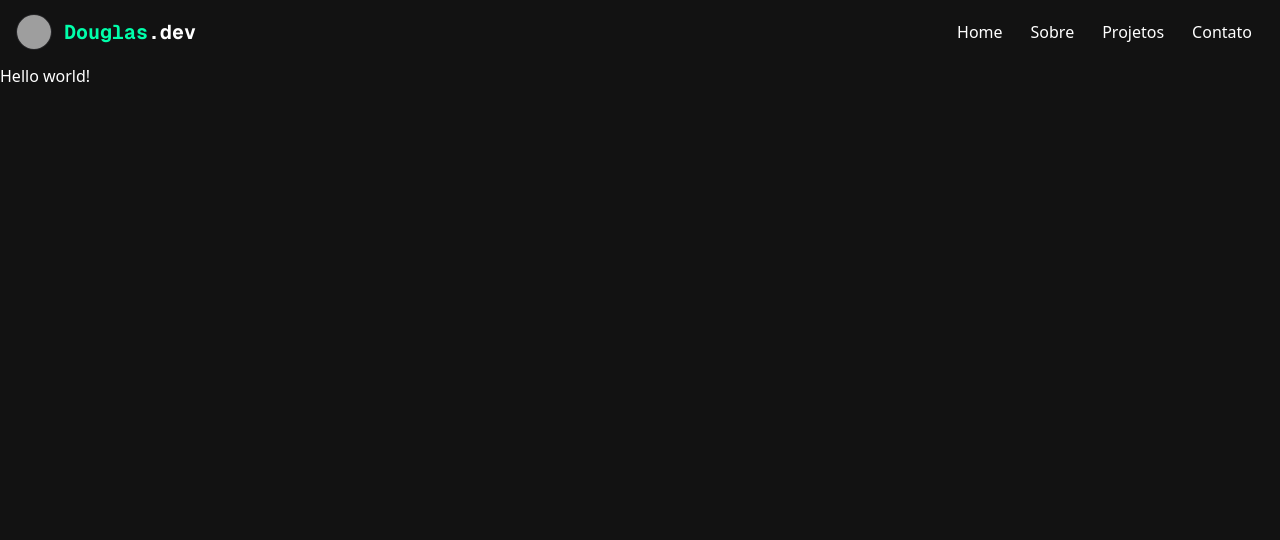
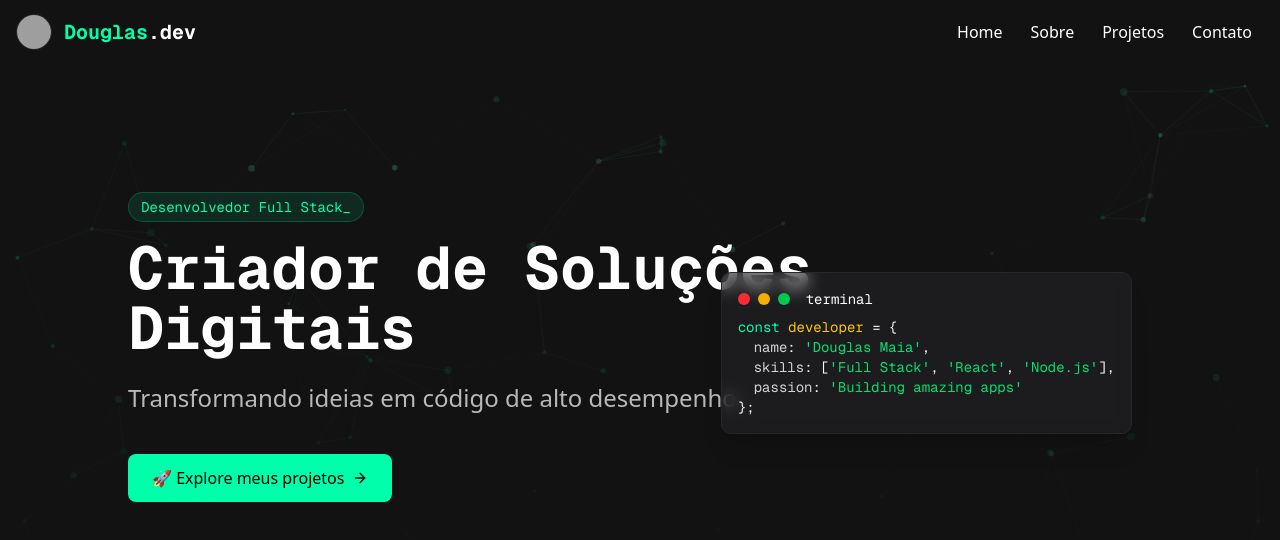
Before and after one commit to DouglasMai4/perfil, a Next.js app: page / in a window 1280 px wide. Shown: the top 540 px of the page. Built offline with nearby package versions, Linux system fonts and the light colour scheme; grey boxes are pictures that could not be loaded.

Commit message:
feat: Create Hero component and terminal text animation

```diff
--- a/app/page.tsx
+++ b/app/page.tsx
@@ -1,7 +1,79 @@
+import Link from "next/link";
+
+import ParticleAnimation from "@/components/particle-animation";
+
+import { ArrowRight } from "lucide-react";
+import TerminalText from "@/components/terminal-text";
+
 export default function Home() {
   return (
     <main className="min-h-dvh">
-      <div>Hello world!</div>
+      {/* Hero Section */}
+      <section
+        id="home"
+        className="relative py-20 md:py-32 px-4 overflow-hidden"
+      >
+        <div className="absolute inset-0 z-0">
+          <ParticleAnimation />
+          <div className="absolute inset-0 bg-gradient-to-b from-transparent to-background" />
+        </div>
+
+        <div className="container mx-auto max-w-5xl relative z-10">
+          <div className="space-y-6 max-w-3xl">
+            <div className="inline-block px-3 py-1 rounded-full border border-primary/20 bg-primary/10 text-primary text-sm font-mono mb-4">
+              <TerminalText text="Desenvolvedor Full Stack" typingSpeed={40} />
+            </div>
+            <h1 className="text-4xl md:text-6xl font-bold font-mono text-foreground">
+              Criador de Soluções Digitais
+            </h1>
+            <p className="text-xl md:text-2xl text-foreground/70">
+              Transformando ideias em código de alto desempenho.
+            </p>
+            <div className="pt-4">
+              <Link
+                href="#projects"
+                className="group inline-flex items-center gap-2 bg-primary hover:bg-primary/90 text-primary-foreground px-6 py-3 rounded-md font-medium transition-all duration-300"
+              >
+                🚀 Explore meus projetos
+                <ArrowRight className="h-4 w-4 group-hover:translate-x-1 transition-transform" />
+              </Link>
+            </div>
+          </div>
+
+          {/* Code snippet decoration */}
+          <div className="absolute top-20 right-5 hidden lg:block">
+            <div className="bg-secondary/50 backdrop-blur-sm border border-accent rounded-lg p-4 font-mono text-sm text-foreground shadow-xl">
+              <div className="flex items-center gap-2 mb-2">
+                <div className="w-3 h-3 rounded-full bg-red-500"></div>
+                <div className="w-3 h-3 rounded-full bg-yellow-500"></div>
+                <div className="w-3 h-3 rounded-full bg-green-500"></div>
+                <span className="ml-2 text-foreground/50terminal-text.tsx">terminal</span>
+              </div>
+              <div>
+                <span className="text-primary">const</span>{" "}
+                <span className="text-yellow-400">developer</span> = {"{"}
+              </div>
+              <div className="ml-4">
+                <span className="text-zinc-300">name</span>:{" "}
+                <span className="text-green-400">'Douglas Maia'</span>,
+              </div>
+              <div className="ml-4">
+                <span className="text-zinc-300">skills</span>: [
+                <span className="text-green-400">'Full Stack'</span>,{" "}
+                <span className="text-green-400">'React'</span>,{" "}
+                <span className="text-green-400">'Node.js'</span>],
+              </div>
+              <div className="ml-4">
+                <span className="text-zinc-300">passion</span>:{" "}
+                <span className="text-green-400">'Building amazing apps'</span>
+              </div>
+              <div>{"}"};</div>
+            </div>
+          </div>
+        </div>
+
+        <div className="absolute bottom-0 left-0 right-0 h-24 bg-gradient-to-t from-background to-transparent"></div>
+      </section>
     </main>
   );
 }
--- /dev/null
+++ b/components/terminal-text.tsx
@@ -0,0 +1,52 @@
+"use client";
+
+import { useState, useEffect } from "react";
+
+interface TerminalTextProps {
+  text: string;
+  typingSpeed?: number;
+  className?: string;
+}
+
+export default function TerminalText({
+  text,
+  typingSpeed = 50,
+  className = "",
+}: TerminalTextProps) {
+  const [displayedText, setDisplayedText] = useState("");
+  const [currentIndex, setCurrentIndex] = useState(0);
+  const [showCursor, setShowCursor] = useState(true);
+
+  useEffect(() => {
+    if (currentIndex < text.length) {
+      const timeout = setTimeout(() => {
+        setDisplayedText((prev) => prev + text[currentIndex]);
+        setCurrentIndex((prev) => prev + 1);
+      }, typingSpeed);
+
+      return () => clearTimeout(timeout);
+    }
+  }, [currentIndex, text, typingSpeed]);
+
+  // Blinking cursor effect
+  useEffect(() => {
+    const interval = setInterval(() => {
+      setShowCursor((prev) => !prev);
+    }, 500);
+
+    return () => clearInterval(interval);
+  }, []);
+
+  return (
+    <div className={`font-mono ${className}`}>
+      {displayedText}
+      <span
+        className={`${
+          showCursor ? "opacity-100" : "opacity-0"
+        } transition-opacity`}
+      >
+        _
+      </span>
+    </div>
+  );
+}
```
